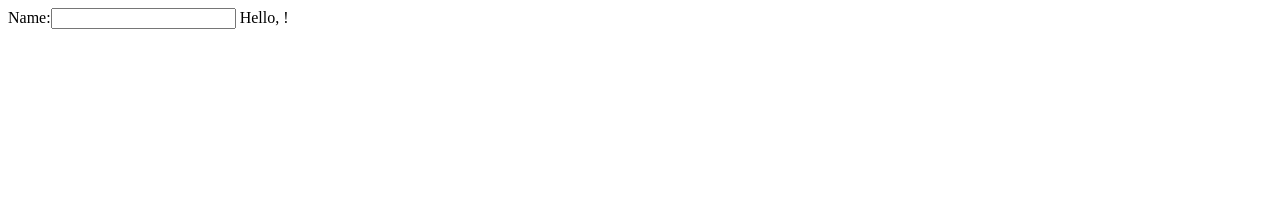
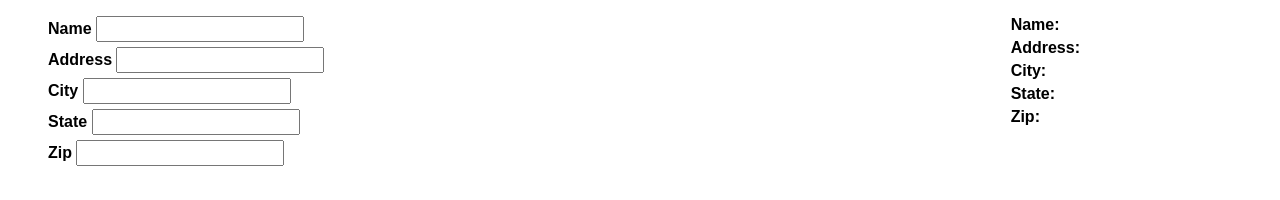
Before and after one commit to kdavidmoore/angular-101, a plain HTML site: page exercise.html in a window 1280 px wide. Drawn offline with nearby package versions, Linux system fonts and the light colour scheme.

Commit message:
User info form

```diff
--- a/exercise.html
+++ b/exercise.html
@@ -1,17 +1,63 @@
 <!DOCTYPE html>
 <html ng-app>
 	<head>
-		<title></title>
+		<title>AngularJS 101</title>
+		<style>
+			body {
+				font-family: Arial, Helvetica, sans-serif;
+			}
+			li {
+				list-style-type: none;
+				margin-bottom: 5px;
+			}
+			li label {
+				font-weight: bold;
+			}
+			input {
+				width: 200px;
+				height: 20px;
+				line-height: 18px;
+			}
+		</style>
 	</head>
 		<script src="https://ajax.googleapis.com/ajax/libs/angularjs/1.4.9/angular.min.js"></script>
 	<body>
-		<label>Name:</label><input type="text" ng-model="name">
-		Hello, {{name}}!
+		<!--
+		<label>Name 1:</label><input type="text" ng-model="name">
+		<label>Name 2:</label><input type="text" ng-model="name">
+		<label>Name 3:</label><input type="text" ng-model="name"> -->
+
+		<!--
+		<label>First Name:</label><input type="text" ng-model="first">
+		<label>First Name:</label><input type="text" ng-model="last">
+
+		Hello, {{first}} {{last}}! -->
 		<!-- Hello, <span id="input-text">world</span>! -->
 
 		<!--
 		<script src="https://ajax.googleapis.com/ajax/libs/jquery/2.2.2/jquery.min.js"></script>
 		<script type="text/javascript" src="scripts.js"></script>
 		-->
+
+		<div>
+			<ul>
+				<li><label>Name </label><input type="text" ng-model="name"></li>
+				<li><label>Address </label><input type="text" ng-model="addr"></li>
+				<li><label>City </label><input type="text" ng-model="city"></li>
+				<li><label>State </label><input type="text" ng-model="state"></li>
+				<li><label>Zip </label><input type="text" ng-model="zip"></li>
+			</ul>
+		</div>
+
+		<div style="position: absolute; top: 0; right: 200px;">
+			<ul>
+				<li><label>Name:</label> {{name}}</li>
+				<li><label>Address:</label> {{addr}}</li>
+				<li><label>City:</label> {{city}}</li>
+				<li><label>State:</label> {{state}}</li>
+				<li><label>Zip:</label> {{zip}}</li>
+			</ul>
+		</div>
+
 	</body>
 </html>
```
